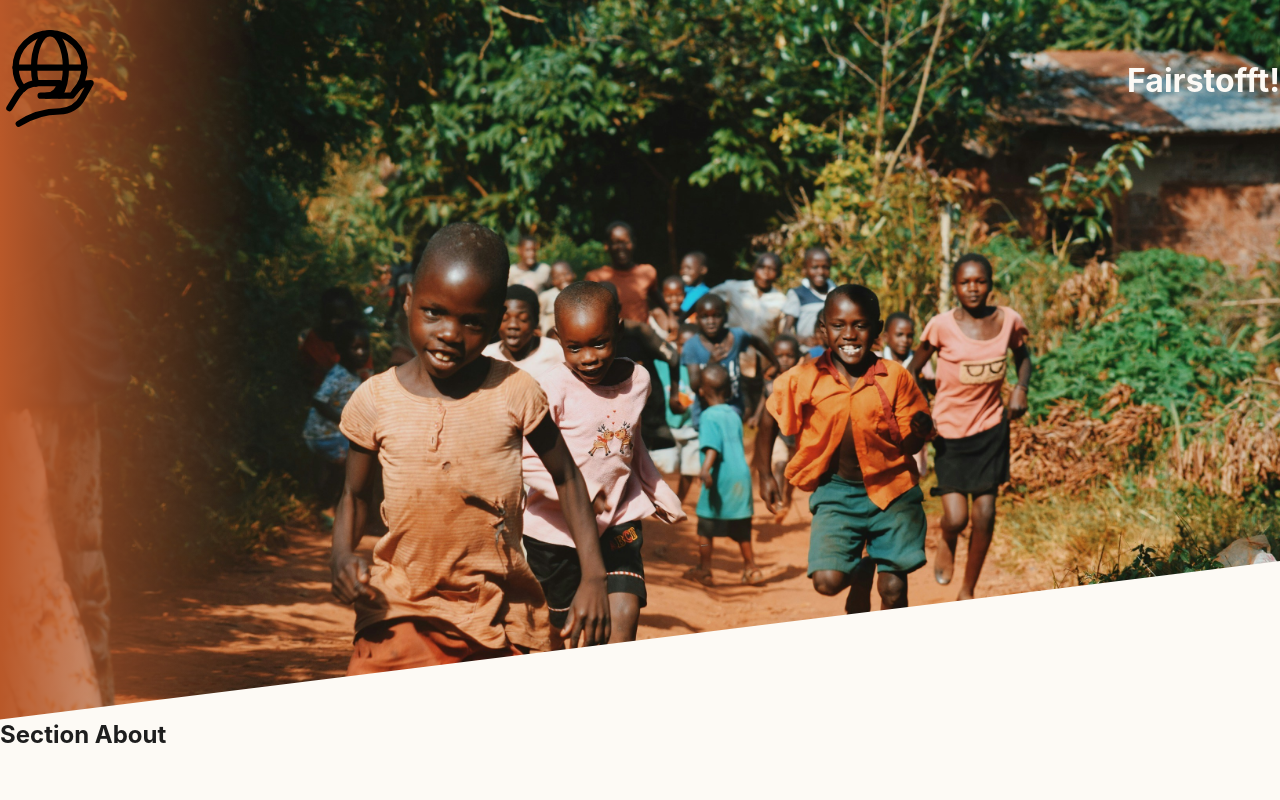
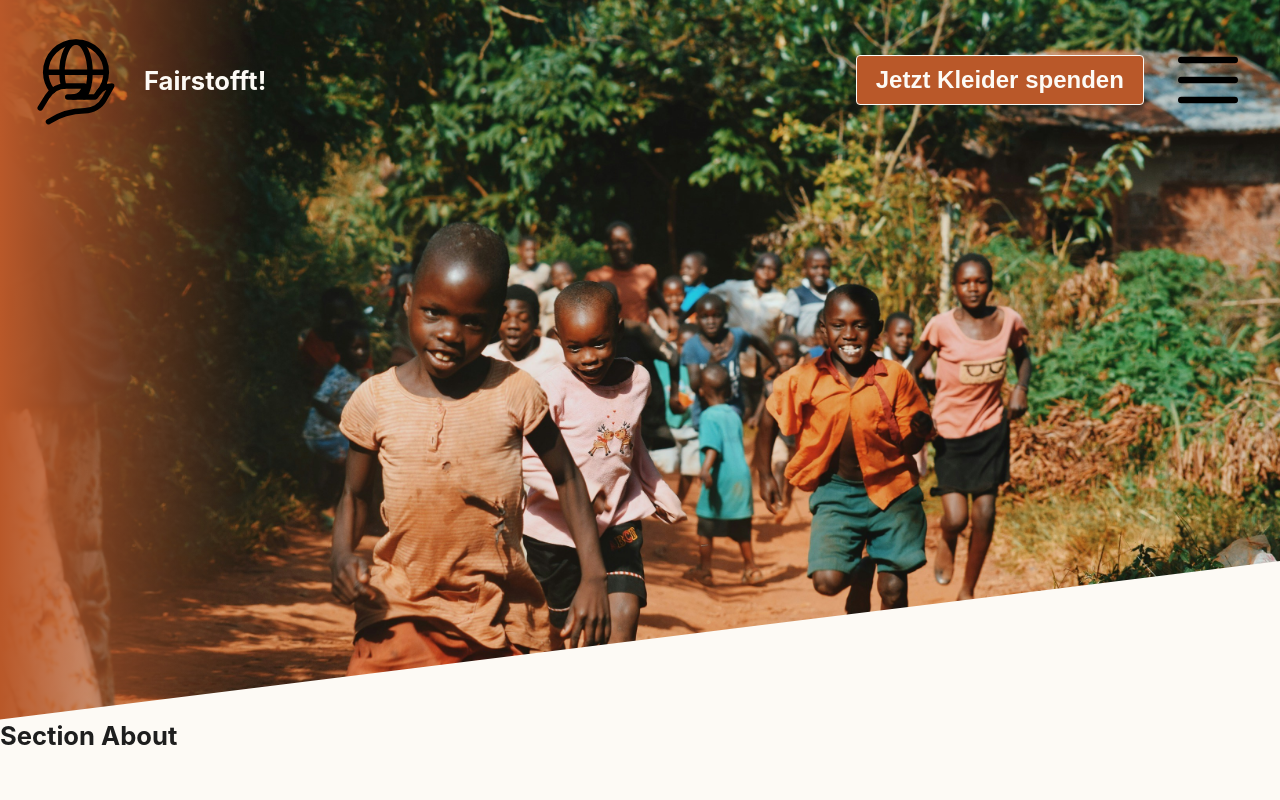
Before and after one commit to Floelly/KleiderspendenRegistrierung, a React (Vite) app: page / in a window 1280 px wide. Shown: the top 800 px of the page. Built offline with nearby package versions, Linux system fonts and the light colour scheme.

Commit message:
header spacing finished. icons not colored

```diff
--- a/src/components/layout/Header.jsx
+++ b/src/components/layout/Header.jsx
@@ -1,7 +1,36 @@
 import { useEffect, useState } from "react";
+import styled from "styled-components";
 import FancyHeader from "../ui/FancyHeader";
+import NavButton from "../ui/NavButton";
 import Logo from "../ui/Logo";
+import FlexRow from "../ui/FlexRow";
+import ContentContainer from "../ui/ContentContainer";
 
+const Container = styled(ContentContainer)`
+  display: flex;
+  flex-wrap: wrap;
+  justify-content: space-between;
+  align-items: center;
+`;
+
+const RightGroup = styled(FlexRow)`
+  margin-left: auto;
+`;
+
+const DonateButton = styled.button`
+  background-color: ${({ theme }) => theme.colors.primary};
+  color: ${({ theme }) => theme.colors.darkText};
+  border: 1px solid ${({ theme }) => theme.colors.lightBg};
+  padding: clamp(0.3rem, 1vw, 0.6rem) clamp(0.8rem, 2vw, 1.2rem);
+  border-radius: 4px;
+  cursor: pointer;
+  font-weight: 600;
+  font-size: clamp(.8rem, 2vw, 1.5rem);
+
+  &:hover {
+    opacity: 0.7;
+  }
+`;
 
 export default function Header() {
   const [isTop, setIsTop] = useState(true);
@@ -19,8 +48,17 @@ export default function Header() {
 
   return (
     <FancyHeader $isTop={isTop}>
-      <Logo/>
-      <h1>Fairstofft!</h1>
+      <Container>
+        <FlexRow>
+          <Logo />
+          <h1>Fairstofft!</h1>
+        </FlexRow>
+
+        <RightGroup>
+          <DonateButton>Jetzt Kleider spenden</DonateButton>
+          <NavButton />
+        </RightGroup>
+      </Container>
     </FancyHeader>
   );
 }
--- /dev/null
+++ b/src/components/ui/ContentContainer.jsx
@@ -0,0 +1,9 @@
+import styled from "styled-components";
+
+const ContentContainer = styled.div`
+  width: clamp(60vw, 90rem, 95vw);
+  margin: 0 auto;
+  padding-block: clamp(0.1rem, 1vw, 0.5rem);
+`;
+
+export default ContentContainer;
--- /dev/null
+++ b/src/components/ui/FlexRow.jsx
@@ -0,0 +1,9 @@
+import styled from 'styled-components';
+
+const FlexRow = styled.div`
+  display: flex;
+  align-items: center;
+  gap: clamp(0.5rem, 2vw, 1.5rem);
+`;
+
+export default FlexRow;
--- a/src/components/ui/Logo.jsx
+++ b/src/components/ui/Logo.jsx
@@ -1,12 +1,10 @@
 import styled from 'styled-components';
+import logoSrc from '/src/assets/favicon.svg';
 
-const Logo = styled.div`
-  width: ${({ $size }) => $size || '100px'};
-  height: ${({ $size }) => $size || '100px'};
-  background-image: url("src/assets/favicon.svg");
-  background-size: contain;
-  background-repeat: no-repeat;
-  background-position: center;
+const Logo = styled.img`
+  width: clamp(1.1rem, 11vw, 5.5rem);
+  height: clamp(1.1rem, 11vw, 5.5rem);
+  transform: translateY(0.2rem);
 `;
 
-export default Logo;
+export default () => <Logo src={logoSrc} alt="Logo" />;
--- /dev/null
+++ b/src/components/ui/NavButton.jsx
@@ -0,0 +1,32 @@
+import styled from 'styled-components';
+import menuIconSrc from '/src/assets/MenuIcon.svg';
+
+const IconButton = styled.button`
+  background: transparent;
+  border: none;
+  padding: 0;
+  cursor: pointer;
+  display: inline-flex;
+  align-items: center;
+  justify-content: center;
+  width: clamp(1rem, 10vw, 5rem);
+  height: clamp(1rem, 10vw, 5rem);
+
+  &:hover {
+    opacity: 0.7;
+  }
+`;
+
+const IconImage = styled.img`
+  width: 100%;
+  height: 100%;
+  display: block;
+`;
+
+const NavButton = ({ onClick }) => (
+  <IconButton onClick={onClick} aria-label="Nav menu">
+    <IconImage src={menuIconSrc} alt="Menu Icon" />
+  </IconButton>
+);
+
+export default NavButton;
--- a/src/styles/GlobalStyle.js
+++ b/src/styles/GlobalStyle.js
@@ -13,6 +13,11 @@ const GlobalStyle = createGlobalStyle`
     background: #f9fafb;
     color: #1e293b;
   }
+
+  h1 {
+    font-size: clamp(1.5rem, 2vw, 2.5rem);
+    font-weight: 700;
+  }
 `;
 
 export default GlobalStyle;
```
